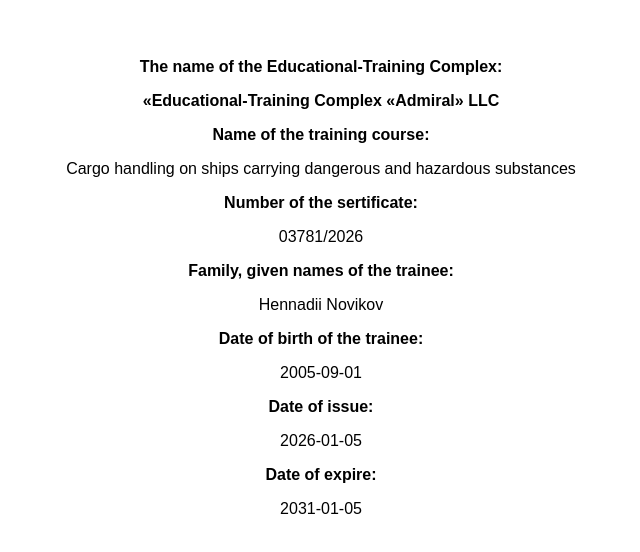
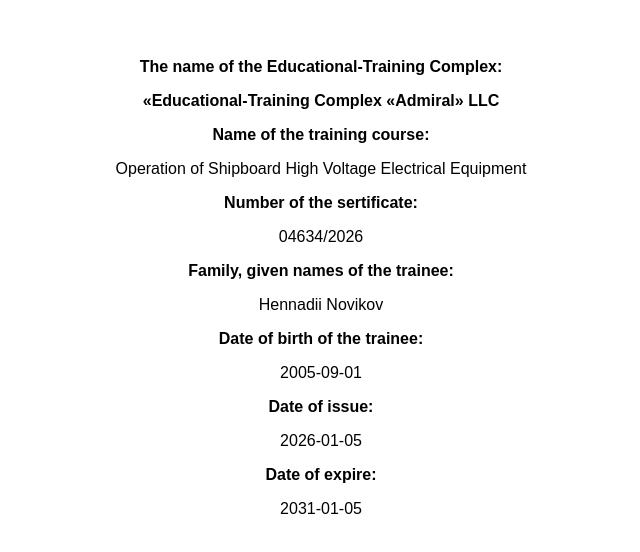
Before and after one commit to verificationadmiralua/HIGH-VOLTAGE-ELECTRICAL-EQUIPMENT, a plain HTML site: page index.html in a window 1280 px wide. Shown: the part 112-664 px from the top of the page, without its empty margins (319-959 px from the left). Drawn offline with Linux system fonts and the light colour scheme.

Commit message:
Update index.html

```diff
--- a/index.html
+++ b/index.html
@@ -22,10 +22,10 @@
               <p><b>«Educational-Training Complex «Admiral» LLC</b></p>
               <p><b>Name of the training course:</b></p>
               <p>
-                Сargo handling on ships carrying dangerous and hazardous substances
+                Operation of Shipboard High Voltage Electrical Equipment
               </p>
               <p><b>Number of the sertificate:</b></p>
-              <p>03781/2026</p>
+              <p>04634/2026</p>
               <p><b>Family, given names of the trainee:</b></p>
               <p>Hennadii Novikov</p>
               <p><b>Date of birth of the trainee:</b></p>
```
